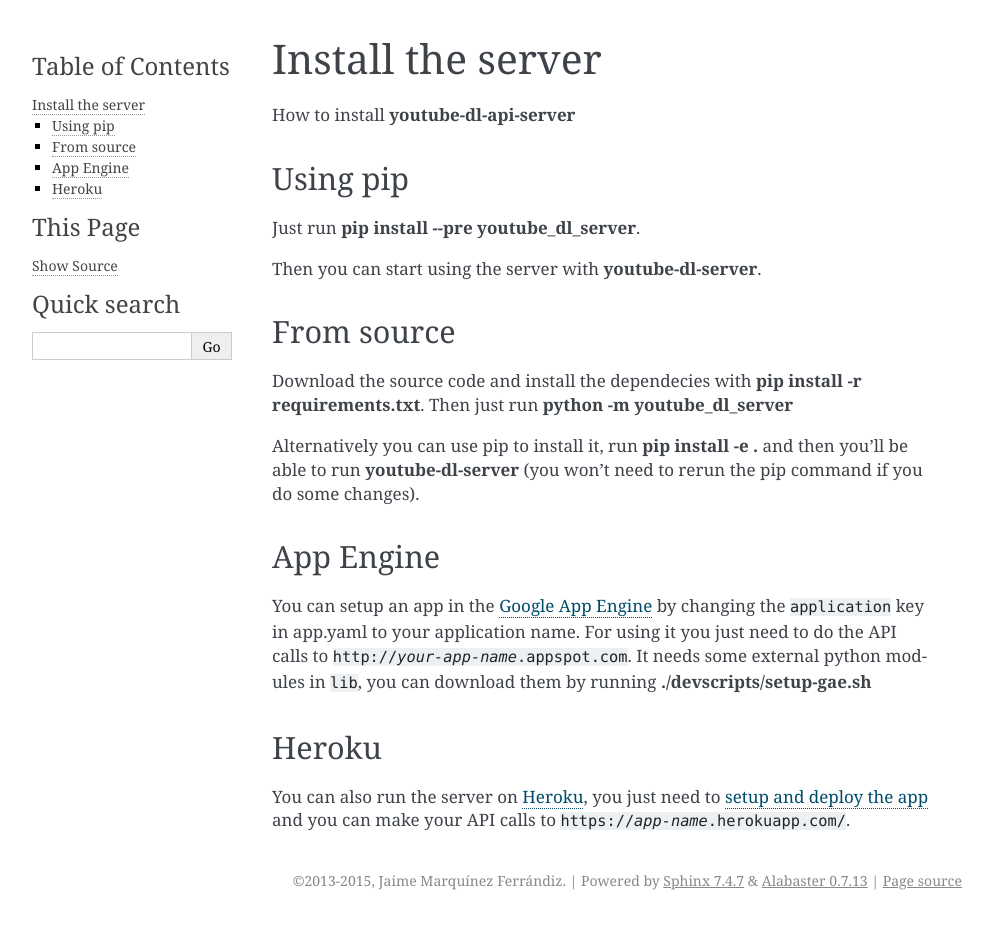
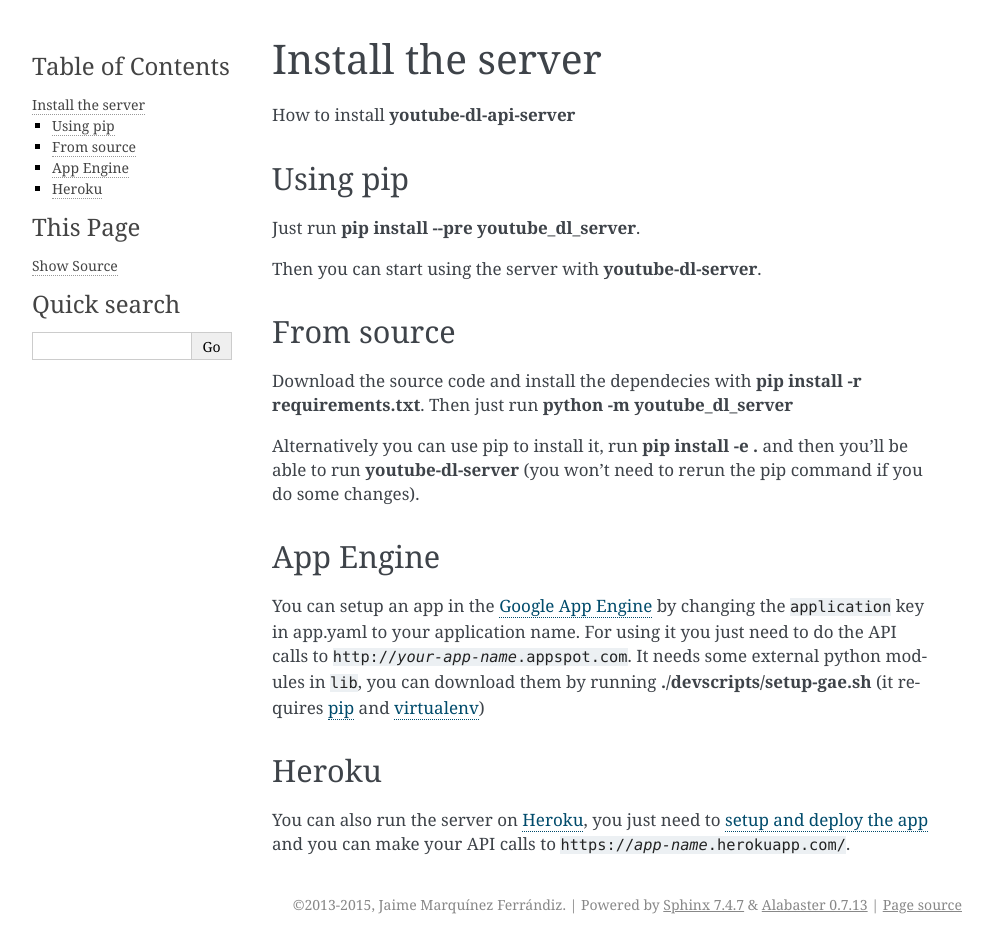
Before and after one commit to jaimeMF/youtube-dl-api-server, a Sphinx documentation site: the page built from docs/install.rst, in a window 1280 px wide. Shown: the whole page, without its empty margins (148-1140 px from the left). Built offline with Sphinx 7.4.7, drawn with Linux system fonts in a browser that asks for light colours; before the commit the page ends 920 px from its top, so only the background shows below that.

Commit message:
GAE: use virtualenv for installign the required libraries
If a library was already installed globally, it couldn't be copied.

```diff
--- a/docs/install.rst
+++ b/docs/install.rst
@@ -23,7 +23,7 @@
 You can setup an app in the `Google App Engine <https://developers.google.com/appengine/>`_
 by changing the ``application`` key in app.yaml to your application name.
 For using it you just need to do the API calls to :samp:`http://{your-app-name}.appspot.com`.
-It needs some external python modules in :samp:`lib`, you can download them by running :command:`./devscripts/setup-gae.sh`
+It needs some external python modules in :samp:`lib`, you can download them by running :command:`./devscripts/setup-gae.sh` (it requires `pip <https://pip.pypa.io/>`_ and `virtualenv <https://virtualenv.pypa.io/>`_)
 
 Heroku
 ******
```
Also changed, not shown: 1 other file.
